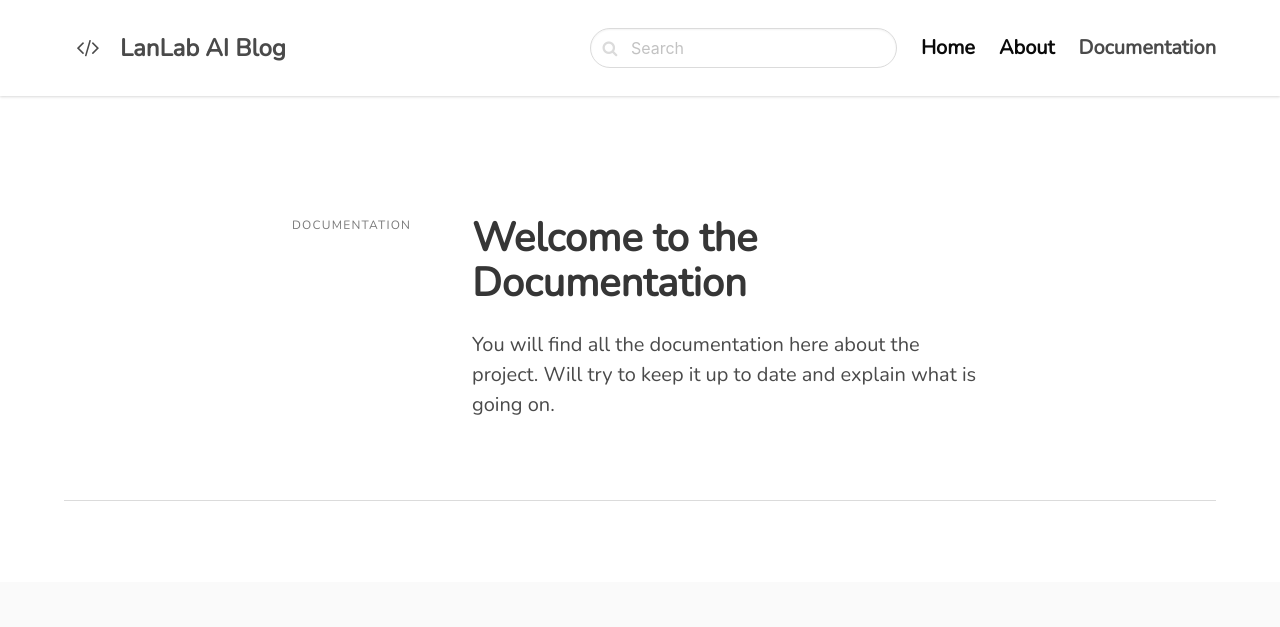
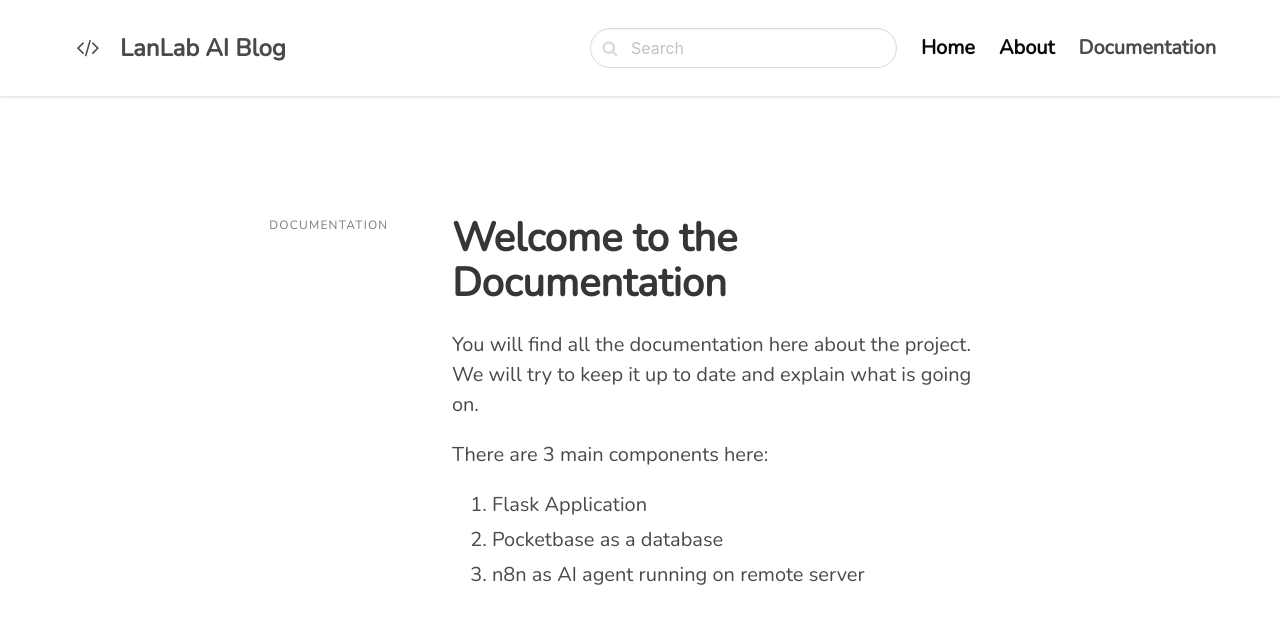
Before and after one commit to bithost/school_app, a Flask app: template app/templates/documentation/home.html in a window 1280 px wide. Shown: the top 627 px of the page. Run offline with Flask 3, Linux system fonts and the light colour scheme; the template is opened without the code that fills it, so the values that code supplies are empty.

Commit message:
BUILD. Update documentation layout.

```diff
--- a/app/templates/documentation/home.html
+++ b/app/templates/documentation/home.html
@@ -1,7 +1,7 @@
 {% extends "layout.html" %}
 
 {% block content %}
-<div class="columns">
+<div class="columns" style="margin-left: -5%; width: 105%;">
     <div class="column is-one-quarter">
         {% include 'documentation/sidebar.html' %}
     </div>
@@ -11,7 +11,7 @@
             {% for post in posts %}
             <div class="is-size-7 has-text-grey mb-3">{{ post.created|format_date }}</div>
             <h4 class="title mb-3 mt-3">{{ post.title }}</h4>
-                 <p class="mb-3">{{ post.body|truncate(200) | safe }}</p>
+                 <p class="mb-3">{{ post.body|truncate(50) | safe }}</p>
                 <a class="button bd-fat-button is-info is-light bd-pagination-prev" href="{{ url_for('view_doc_post', id=post.id) }}" title="read post">
                     <span>
                         <strong>Read More</strong>
@@ -21,7 +21,17 @@
             {% endfor %}
         {% else %}
             <h1 class="title">Welcome to the Documentation</h1>
-            <p>You will find all the documentation here about the project. Will try to keep it up to date and explain what is going on.</p>
+            <p>You will find all the documentation here about the project. We will try to keep it up to date and explain what is going on.</p>
+            <p>There are 3 main components here:</p>
+            <ol>
+                <li>Flask Application</li>
+                <li>Pocketbase as a database</li>
+                <li>n8n as AI agent running on remote server</li>
+            </ol>
+            <figure class="image">
+                <img src="{{ url_for('static', filename='images/flow.png') }}" alt="Project Flow Diagram">
+                <figcaption class="has-text-centered">Project Flow Diagram</figcaption>
+            </figure>
         {% endif %}
     </div>
 </div>
```
Also changed, not shown: 1 other file.
